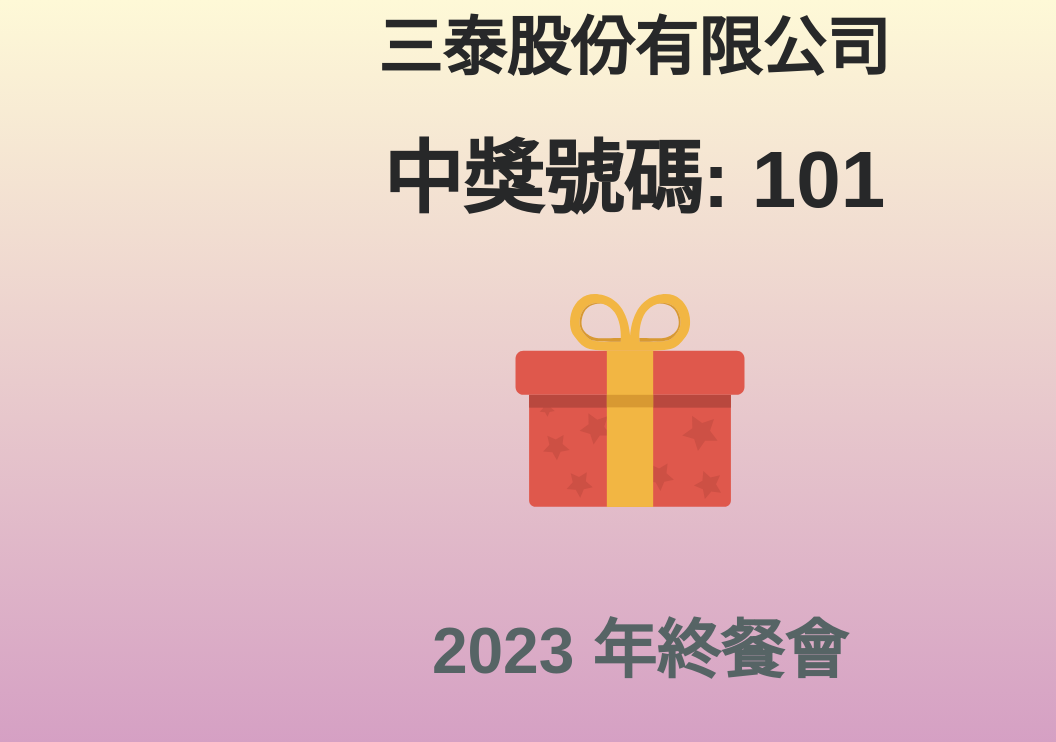
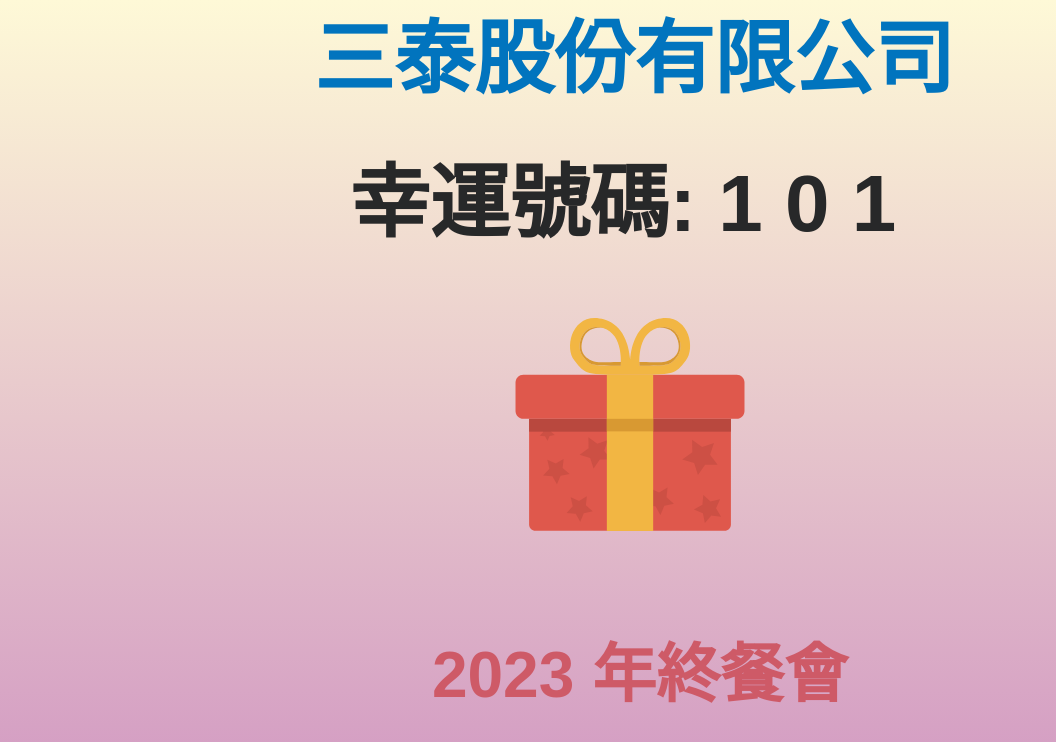
Before and after one commit to waynechang1123/random_picker, a plain HTML site: page index.html in a window 1280 px wide. Both pictures are taken after a click on the picture 634 px from the left and 397 px from the top of the page. Shown: the full height of the page, 0-1056 px from the left. Drawn offline with nearby package versions, Linux system fonts and the light colour scheme.

Commit message:
Update sound effect

```diff
--- a/index.html
+++ b/index.html
@@ -47,15 +47,15 @@
         width: 100%; /* 橫向寬度 100% */
         text-align: center; /* 文字置中 */
         font-weight: bold; /* 粗體 */
-        font-size: 8vh;
-        color: #272829;
+        font-size: 10vh;
+        color: #0174be;
       }
       #activity {
         width: 100%; /* 橫向寬度 100% */
         text-align: center; /* 文字置中 */
         font-weight: bold; /* 粗體 */
         font-size: 8vh;
-        color: #566465;
+        color: #ce5a67;
       }
       #randomNumber {
         width: 100%; /* 橫向寬度 100% */
@@ -121,13 +121,14 @@
         Your browser does not support the audio element.
       </audio>
       <audio id="after_clickSound">
-        <source src="poka.mp3" type="audio/mpeg" />
+        <source src="winning.mp3" type="audio/mpeg" />
         Your browser does not support the audio element.
       </audio>
 
       <script>
         var generatedNumbers = [];
         function generateRandomNumber() {
+          document.getElementById("randomNumber").innerHTML = "幸運號碼: ";
           var clickSound = document.getElementById("clickSound");
           clickSound.play();
 
@@ -145,16 +146,24 @@
           // 將生成的數字加入陣列
           generatedNumbers.push(randomNumber);
           var formattedNumber = randomNumber.toString().padStart(3, "0");
-          document.getElementById("randomNumber").innerHTML =
-            "中獎號碼: " + formattedNumber;
+          var currentDigit = 0; // 從百位數開始
+          var interval = setInterval(function () {
+            if (currentDigit > 2) {
+              clearInterval(interval); // 停止定時器
+              return;
+            }
 
+            document.getElementById("randomNumber").innerHTML +=
+              formattedNumber[currentDigit] + "&nbsp;"; // 逐步顯示數字的每一位
+            currentDigit++;
+          }, 800); // 每隔500毫秒顯示一位數字
           // 在點擊後為圖示添加 'clicked' class 以啟動動畫效果
           document.getElementById("refreshIcon").classList.add("clicked");
 
           // 0.5秒後移除 'clicked' class 以便下一次動畫
           setTimeout(function () {
             document.getElementById("refreshIcon").classList.remove("clicked");
-          }, 1000);
+          }, 700);
           clickSound.onended = function () {
             var after_clickSound = document.getElementById("after_clickSound");
             after_clickSound.play();
```
Also changed, not shown: 1 other file.
